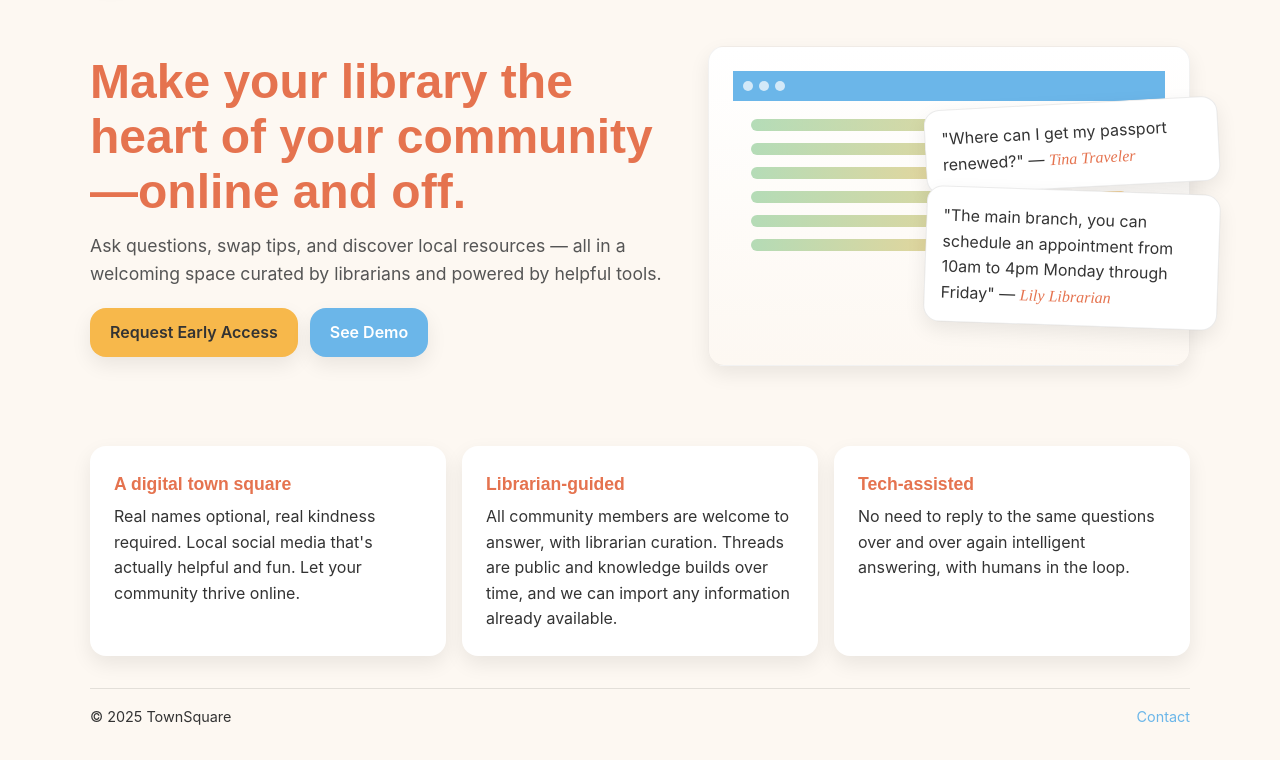
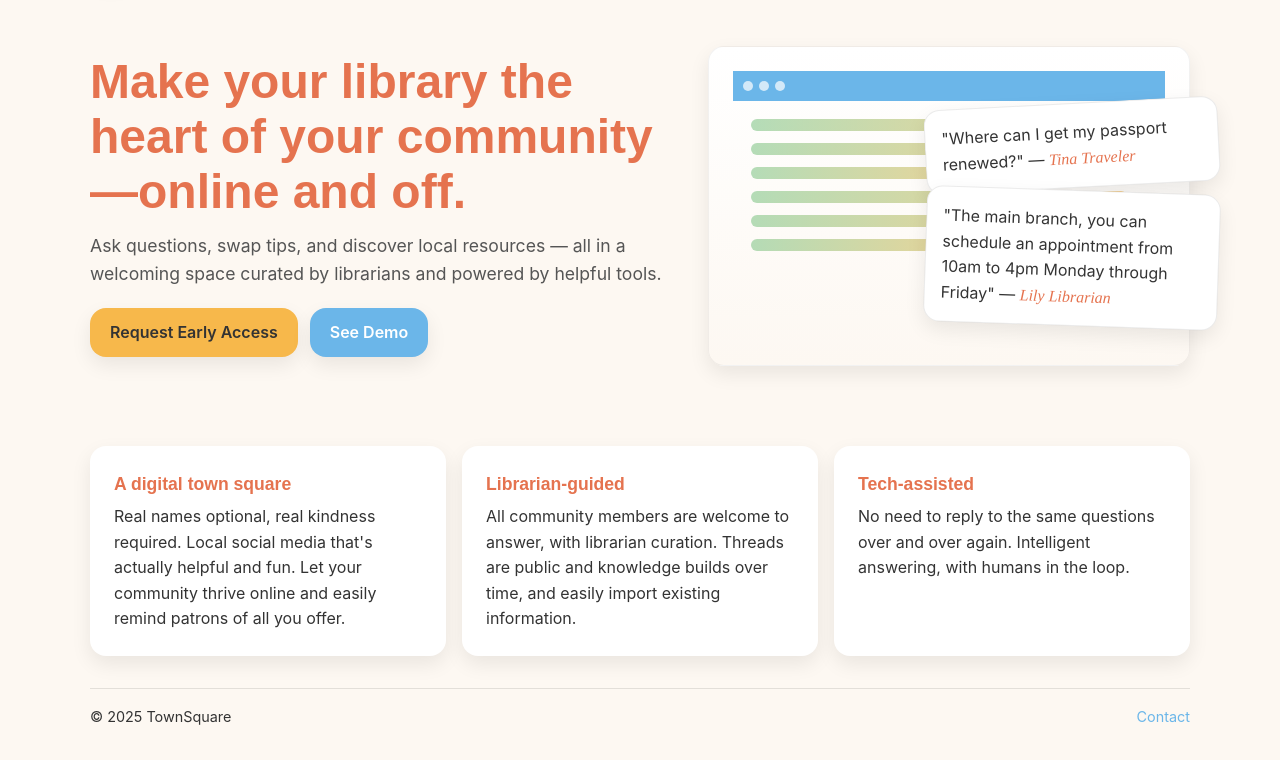
Before and after one commit to picklenick144/ourtownsquare.org, a plain HTML site: page index.html in a window 1280 px wide. Shown: the part 88-848 px from the top of the page. Drawn offline with Linux system fonts and the light colour scheme.

Commit message:
typo fix

```diff
--- a/index.html
+++ b/index.html
@@ -135,15 +135,15 @@
     <section id="learn-more" class="features">
       <div class="feature card">
         <h3>A digital town square</h3>
-        <p>Real names optional, real kindness required. Local social media that's actually helpful and fun.  Let your community thrive online.</p>
+        <p>Real names optional, real kindness required. Local social media that's actually helpful and fun.  Let your community thrive online and easily remind patrons of all you offer.</p>
       </div>
       <div class="feature card">
         <h3>Librarian‑guided</h3>
-        <p>All community members are welcome to answer, with librarian curation. Threads are public and knowledge builds over time, and we can import any information already available.</p>
+        <p>All community members are welcome to answer, with librarian curation. Threads are public and knowledge builds over time, and easily import existing information.</p>
       </div>
       <div class="feature card">
         <h3>Tech‑assisted</h3>
-        <p>No need to reply to the same questions over and over again intelligent answering, with humans in the loop.</p>
+        <p>No need to reply to the same questions over and over again. Intelligent answering, with humans in the loop.</p>
       </div>
     </section>
 
```
